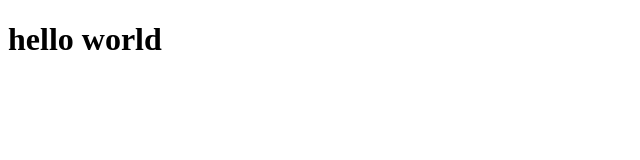
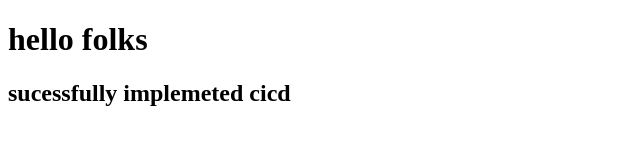
Before and after one commit to shashidharyellenki/testcicd, a plain HTML site: page index.html in a window 1280 px wide. Shown: the whole page, without its empty margins (0-640 px from the left). Drawn offline with Linux system fonts and the light colour scheme.

Commit message:
Deploying to gh-pages from @ shashidharyellenki/testcicd@01bc9d4c92ea57aee4f4ebfc7ffa123643c0c5db 🚀

```diff
--- a/index.html
+++ b/index.html
@@ -1 +1 @@
-<!DOCTYPE html><html lang="en"><head><meta charset="UTF-8"><meta http-equiv="X-UA-Compatible" content="IE=edge"><meta name="viewport" content="width=device-width, initial-scale=1.0"><title>Document</title></head><body> <h1>hello world</h1> </body></html>
+<!DOCTYPE html><html lang="en"><head><meta charset="UTF-8"><meta http-equiv="X-UA-Compatible" content="IE=edge"><meta name="viewport" content="width=device-width, initial-scale=1.0"><title>Document</title></head><body> <h1>hello folks</h1> <h2>sucessfully implemeted cicd</h2> </body></html>
```
